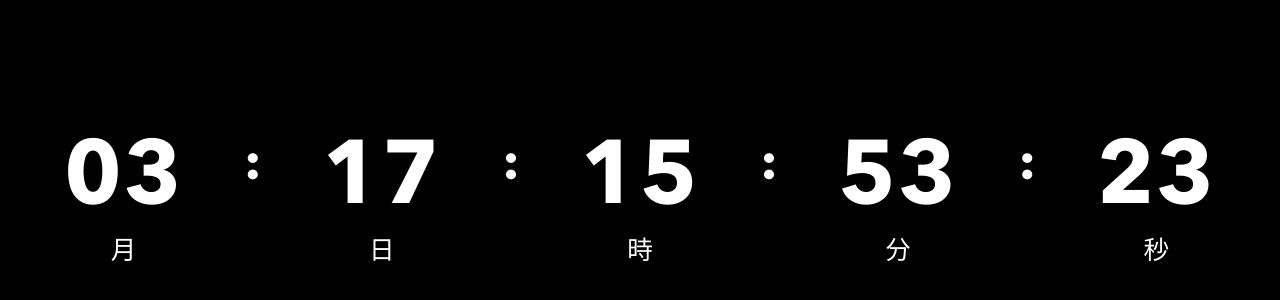
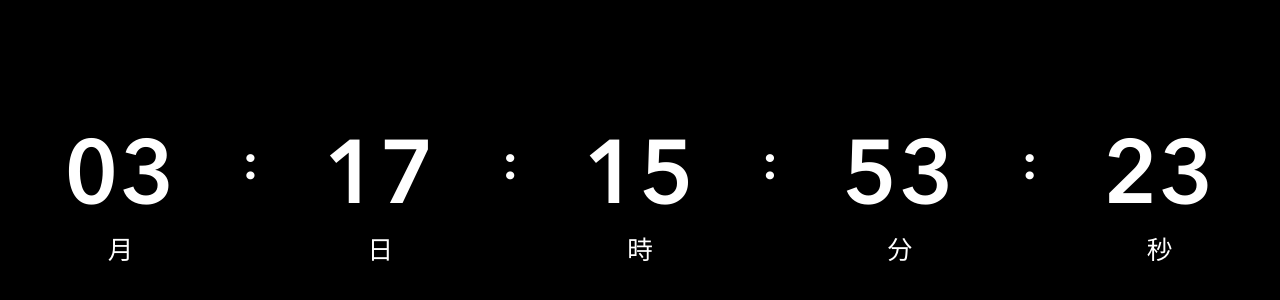
Before and after one commit to aagllam/ft_c, a plain HTML site: page index.html in a window 1280 px wide. Shown: the part 180-480 px from the top of the page. Drawn offline with Linux system fonts and the light colour scheme.

Commit message:
Change font-family to AvenirNextLTPro-Demi
Updated font-family in CSS to use 'AvenirNextLTPro-Demi'.

```diff
--- a/index.html
+++ b/index.html
@@ -7,18 +7,18 @@
 <style>
 /* 直接調用你 Timer 資料夾內的 AvenirNext heavy 本地檔案 */
 @font-face {
-font-family: 'Avenir Next LT Pro Bold';
-src: url('Avenir Next LT Pro Bold.woff2') format('woff2'),
-     url('Avenir Next LT Pro Bold.woff') format('woff'),
-     url('Avenir Next LT Pro Bold.ttf') format('truetype'),
-     url('Avenir Next LT Pro Bold.otf') format('opentype');
+font-family: 'AvenirNextLTPro-Demi';
+src: url('AvenirNextLTPro-Demi.woff2') format('woff2'),
+     url('AvenirNextLTPro-Demi.woff') format('woff'),
+     url('AvenirNextLTPro-Demi.ttf') format('truetype'),
+     url('AvenirNextLTPro-Demi.otf') format('opentype');
 font-weight: normal;
 font-style: normal;
 }
 
 /* 套用到你的計時器 */
 body, .timer-number, .separator {
-   font-family: 'Avenir Next LT Pro Bold', sans-serif !important;
+   font-family: 'AvenirNextLTPro-Demi', sans-serif !important;
 }
 
 
```
